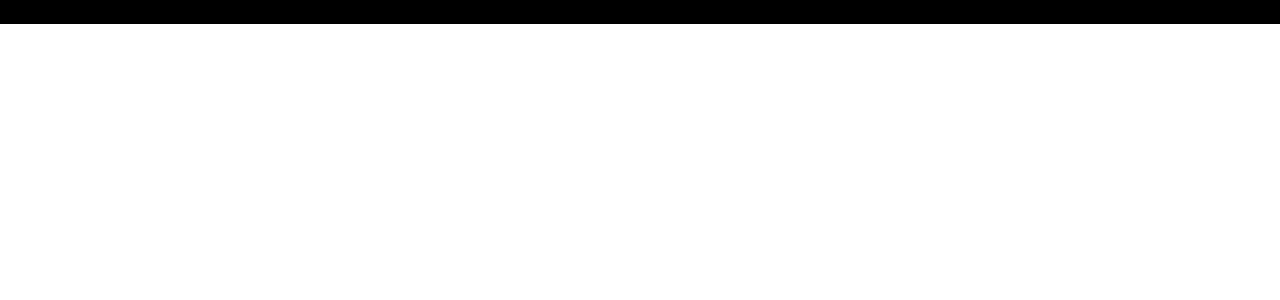
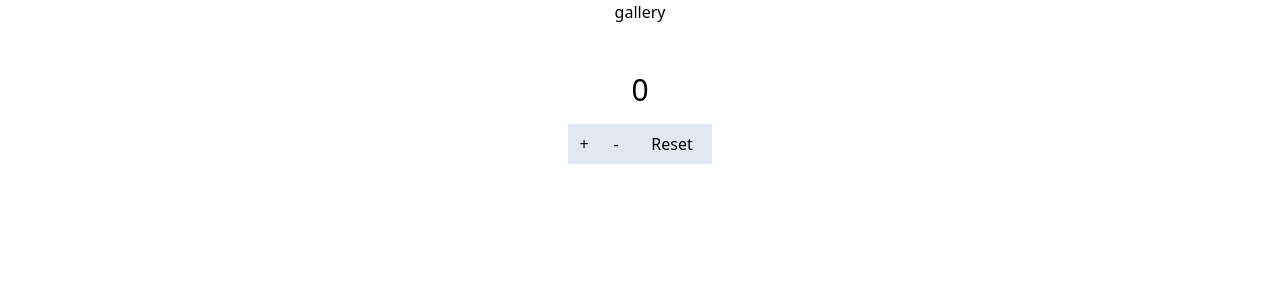
Before and after one commit to oinconquistado/vite-ts-template, a React (Vite) app: page / in a window 1280 px wide. Shown: the top 300 px of the page. Built offline with nearby package versions, Linux system fonts and the light colour scheme.

Commit message:
feat: counter implementation

```diff
--- a/src/App.tsx
+++ b/src/App.tsx
@@ -1,15 +1,12 @@
-import { useState } from "react";
-import reactLogo from "./assets/react.svg";
-import "./App.css";
-import DataContext from "@/context/DataContext";
+import { Counter } from "@/components";
 
 function App() {
-  const { counter } = DataContext();
-  const { count, setCount } = counter;
-
   return (
     <div className='App'>
-   <p className="bg-black	">Teste</p>
+      <div className='grid place-items-center'>
+        <div>gallery</div>
+        <Counter />
+      </div>
     </div>
   );
 }
--- /dev/null
+++ b/src/components/Gallery/Gallery.tsx
@@ -0,0 +1,7 @@
+import React from "react";
+
+const Gallery = () => {
+  return <div>Gallery</div>;
+};
+
+export default Gallery;
--- /dev/null
+++ b/src/components/index.ts
@@ -0,0 +1,3 @@
+import Counter from "./Counter/Counter";
+
+export { Counter };
```
